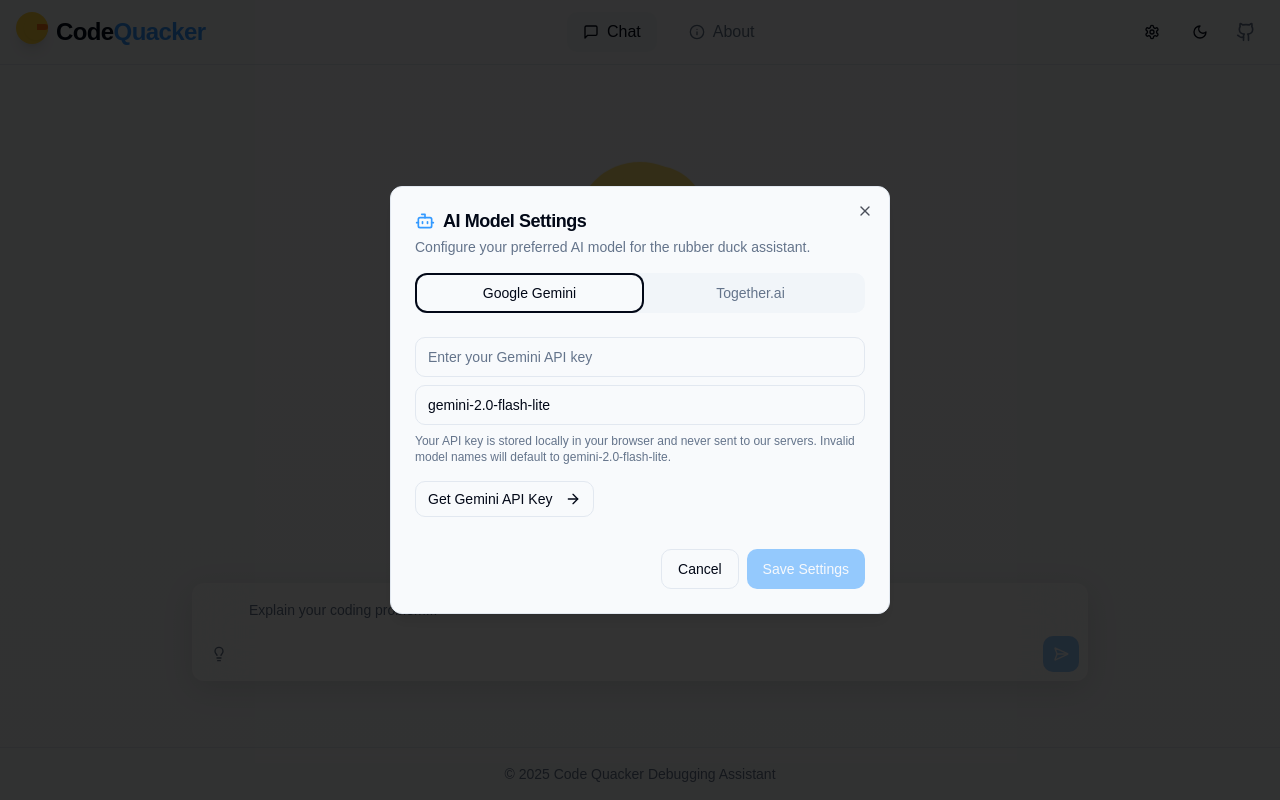
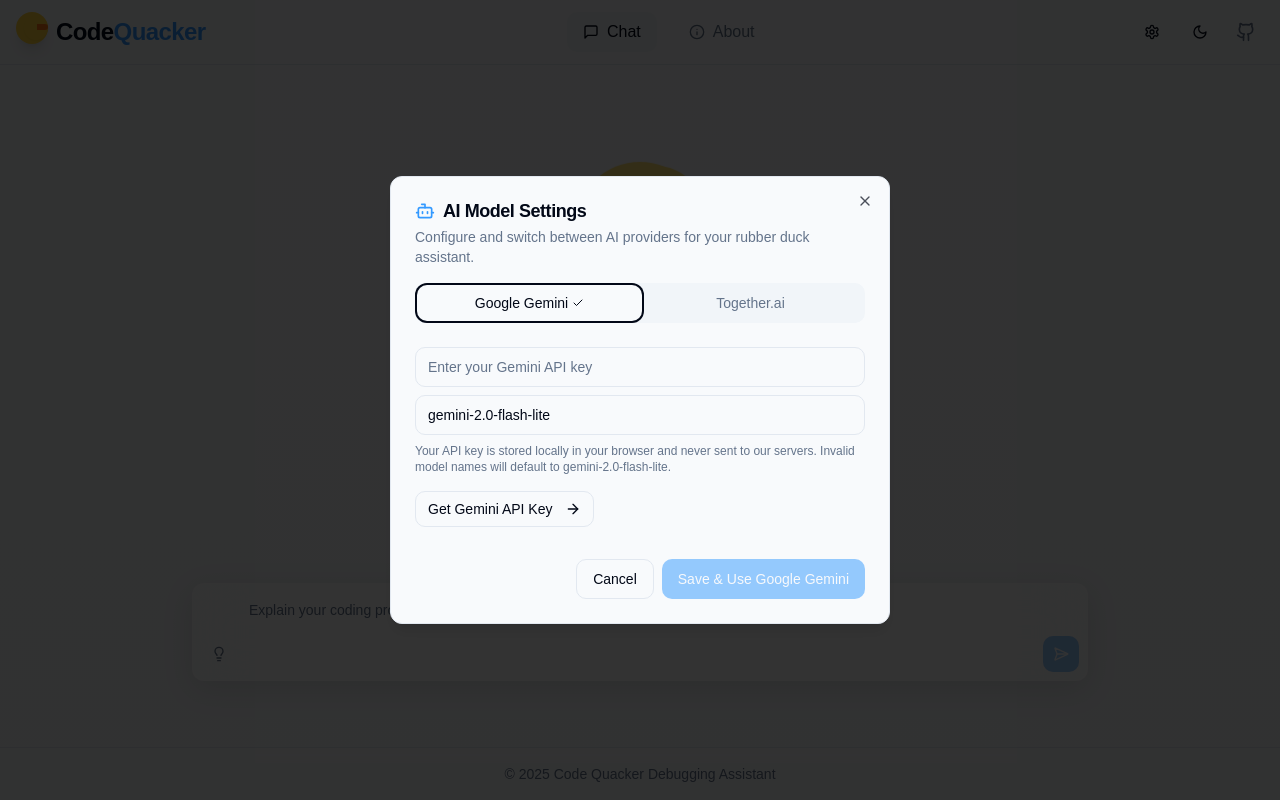
Before and after one commit to kylburns89/code-quacker, a React (Vite) app: page / in a window 1280 px wide. Built offline with nearby package versions, Linux system fonts and the light colour scheme.

Commit message:
Allow toggling between APIs
Allows the user to toggle between the Together.ai and Gemini APIs while retaining both API keys.

```diff
--- a/src/components/DuckChat.tsx
+++ b/src/components/DuckChat.tsx
@@ -3,23 +3,20 @@ import React, { useEffect } from 'react';
 import MessageList from './MessageList';
 import MessageInput from './MessageInput';
 import { useChat } from '../contexts/ChatContext';
-import { hasApiKey as hasGeminiApiKey } from '../lib/gemini';
-import { hasApiKey as hasTogetherApiKey } from '../lib/together';
 import { AlertTriangle } from 'lucide-react';
 import { useAiSettings } from '../contexts/AiSettingsContext';
 import SettingsDialog from './SettingsDialog';
 
 const DuckChat: React.FC = () => {
   const { currentConversation, sendMessage, isLoading, error } = useChat();
-  const { apiProvider, showSettingsDialog } = useAiSettings();
+  const { hasCurrentProviderApiKey, showSettingsDialog } = useAiSettings();
 
   // Show settings dialog if no API key is set for the selected provider
   useEffect(() => {
-    const hasKey = apiProvider === 'gemini' ? hasGeminiApiKey() : hasTogetherApiKey();
-    if (!hasKey) {
+    if (!hasCurrentProviderApiKey()) {
       showSettingsDialog();
     }
-  }, [apiProvider, showSettingsDialog]);
+  }, [hasCurrentProviderApiKey, showSettingsDialog]);
 
   const handleSendMessage = async (content: string) => {
     await sendMessage(content);
--- a/src/components/SettingsDialog.tsx
+++ b/src/components/SettingsDialog.tsx
@@ -5,7 +5,7 @@ import { Tabs, TabsContent, TabsList, TabsTrigger } from './ui/tabs';
 import { Input } from './ui/input';
 import { Button } from './ui/button';
 import { useAiSettings } from '../contexts/AiSettingsContext';
-import { Bot, ArrowRight } from 'lucide-react';
+import { Bot, ArrowRight, Check } from 'lucide-react';
 
 const SettingsDialog: React.FC = () => {
   const {
@@ -38,14 +38,24 @@ const SettingsDialog: React.FC = () => {
   }, [isSettingsDialogOpen, geminiApiKey, geminiModelName, togetherApiKey, togetherModelName, apiProvider]);
 
   const handleSaveSettings = () => {
-    if (activeTab === 'gemini') {
+    // Save both API keys regardless of which tab is active
+    if (localGeminiApiKey !== geminiApiKey) {
       setGeminiApiKey(localGeminiApiKey);
+    }
+
+    if (localGeminiModelName !== geminiModelName) {
       setGeminiModelName(localGeminiModelName || 'gemini-2.0-flash-lite');
-    } else {
+    }
+
+    if (localTogetherApiKey !== togetherApiKey) {
       setTogetherApiKey(localTogetherApiKey);
+    }
+
+    if (localTogetherModelName !== togetherModelName) {
       setTogetherModelName(localTogetherModelName || 'deepseek-ai/DeepSeek-R1-Distill-Llama-70B-free');
     }
 
+    // Set the active provider
     setApiProvider(activeTab);
     hideSettingsDialog();
   };
@@ -59,14 +69,18 @@ const SettingsDialog: React.FC = () => {
             AI Model Settings
           </DialogTitle>
           <DialogDescription>
-            Configure your preferred AI model for the rubber duck assistant.
+            Configure and switch between AI providers for your rubber duck assistant.
           </DialogDescription>
         </DialogHeader>
 
-        <Tabs value={activeTab} onValueChange={(value: 'gemini' | 'together') => setActiveTab(value)} className="w-full">
+        <Tabs value={activeTab} onValueChange={(value) => setActiveTab(value as 'gemini' | 'together')} className="w-full">
           <TabsList className="grid w-full grid-cols-2">
-            <TabsTrigger value="gemini">Google Gemini</TabsTrigger>
-            <TabsTrigger value="together">Together.ai</TabsTrigger>
+            <TabsTrigger value="gemini" className="flex items-center gap-1">
+              Google Gemini {apiProvider === 'gemini' && <Check className="h-3 w-3" />}
+            </TabsTrigger>
+            <TabsTrigger value="together" className="flex items-center gap-1">
+              Together.ai {apiProvider === 'together' && <Check className="h-3 w-3" />}
+            </TabsTrigger>
           </TabsList>
 
           <TabsContent value="gemini" className="space-y-4 pt-4">
@@ -132,8 +146,11 @@ const SettingsDialog: React.FC = () => {
           <Button variant="outline" onClick={hideSettingsDialog}>
             Cancel
           </Button>
-          <Button onClick={handleSaveSettings} disabled={(activeTab === 'gemini' && !localGeminiApiKey.trim()) || (activeTab === 'together' && !localTogetherApiKey.trim())}>
-            Save Settings
+          <Button onClick={handleSaveSettings} disabled={
+            (activeTab === 'gemini' && !localGeminiApiKey.trim()) ||
+            (activeTab === 'together' && !localTogetherApiKey.trim())
+          }>
+            Save & Use {activeTab === 'gemini' ? 'Google Gemini' : 'Together.ai'}
           </Button>
         </div>
       </DialogContent>
--- a/src/contexts/AiSettingsContext.tsx
+++ b/src/contexts/AiSettingsContext.tsx
@@ -1,7 +1,7 @@
 
-import React, { createContext, useContext, useState, ReactNode } from 'react';
-import { hasApiKey as hasGeminiApiKey, setApiKey as setGeminiApiKey, setModelName as setGeminiModelName, getModelName as getGeminiModelName } from '../lib/gemini';
-import { hasApiKey as hasTogetherApiKey, setApiKey as setTogetherApiKey, setModelName as setTogetherModelName, getModelName as getTogetherModelName } from '../lib/together';
+import React, { createContext, useContext, useState, ReactNode, useEffect } from 'react';
+import { hasApiKey as hasGeminiApiKey, setApiKey as setGeminiApiKey, setModelName as setGeminiModelName, getModelName as getGeminiModelName, getApiKey as getGeminiApiKeyFromStorage } from '../lib/gemini';
+import { hasApiKey as hasTogetherApiKey, setApiKey as setTogetherApiKey, setModelName as setTogetherModelName, getModelName as getTogetherModelName, getApiKey as getTogetherApiKeyFromStorage } from '../lib/together';
 
 type ApiProvider = 'gemini' | 'together';
 
@@ -19,6 +19,7 @@ interface AiSettingsContextType {
   isSettingsDialogOpen: boolean;
   showSettingsDialog: () => void;
   hideSettingsDialog: () => void;
+  hasCurrentProviderApiKey: () => boolean;
 }
 
 const AiSettingsContext = createContext<AiSettingsContextType | undefined>(undefined);
@@ -36,6 +37,12 @@ export const AiSettingsProvider = ({ children }: { children: ReactNode }) => {
   const [togetherModelName, setTogetherModelNameState] = useState(getTogetherModelName());
 
   const [isSettingsDialogOpen, setIsSettingsDialogOpen] = useState(false);
+
+  // Load API keys when the component mounts
+  useEffect(() => {
+    setGeminiApiKeyState(getGeminiApiKeyFromStorage() || '');
+    setTogetherApiKeyState(getTogetherApiKeyFromStorage() || '');
+  }, []);
 
   const updateGeminiApiKey = (key: string) => {
     setGeminiApiKeyState(key);
@@ -62,6 +69,10 @@ export const AiSettingsProvider = ({ children }: { children: ReactNode }) => {
     localStorage.setItem('ai_provider', provider);
   };
 
+  const hasCurrentProviderApiKey = () => {
+    return apiProvider === 'gemini' ? hasGeminiApiKey() : hasTogetherApiKey();
+  };
+
   const showSettingsDialog = () => setIsSettingsDialogOpen(true);
   const hideSettingsDialog = () => setIsSettingsDialogOpen(false);
 
@@ -81,6 +92,7 @@ export const AiSettingsProvider = ({ children }: { children: ReactNode }) => {
         isSettingsDialogOpen,
         showSettingsDialog,
         hideSettingsDialog,
+        hasCurrentProviderApiKey,
       }}
     >
       {children}
--- a/src/lib/together.ts
+++ b/src/lib/together.ts
@@ -84,15 +84,18 @@ export const generateResponse = async (messages: Message[]): Promise<string> =>
   try {
     // Format the conversation history for the Together API
     // The OpenAI SDK requires a specific format for the messages
-    const formattedMessages: Array<OpenAI.Chat.ChatCompletionMessageParam> = messages.map(msg => ({
-      role: msg.role === 'user' ? 'user' : 'assistant' as OpenAI.Chat.ChatCompletionRole,
-      content: msg.content,
-    }));
+    const formattedMessages = messages.map(msg => {
+      const role = msg.role === 'user' ? 'user' : 'assistant';
+      return {
+        role: role as OpenAI.Chat.ChatCompletionRole,
+        content: msg.content,
+      };
+    });
 
     // If this is a new conversation, add the system prompt as the first message
     if (messages.length === 0 || messages[0].content.indexOf("You are an AI rubber duck") === -1) {
       formattedMessages.unshift({
-        role: 'system',
+        role: 'system' as OpenAI.Chat.ChatCompletionRole,
         content: `You are an AI rubber duck debugging assistant.
         When the developer explains a problem to you, respond with helpful,
         thoughtful questions and guidance that will help them solve their own problem.
```
